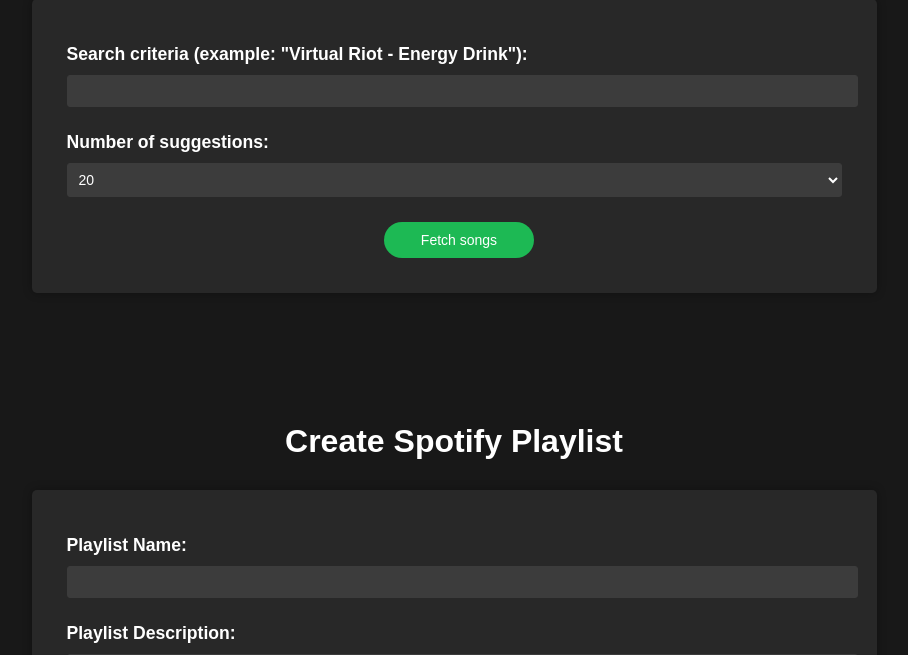
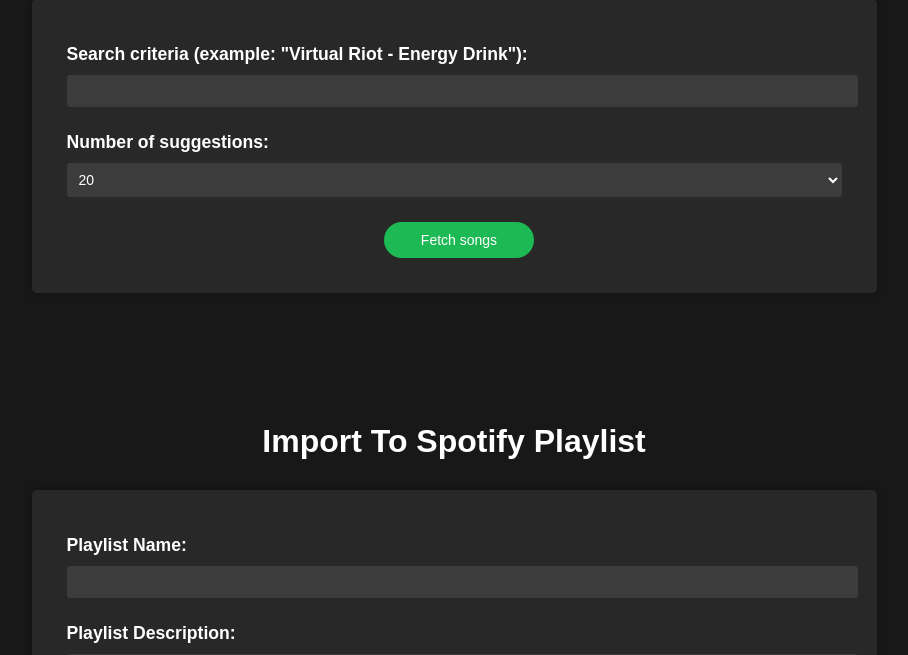
Before and after one commit to w3bdesign/spotify-import, a Flask app: page / in a window 1280 px wide. Shown: the part 199-854 px from the top of the page, without its empty margins (186-1094 px from the left). Run offline with Flask 3, Linux system fonts and the light colour scheme.

Commit message:
Update header text

```diff
--- a/templates/index.html
+++ b/templates/index.html
@@ -48,7 +48,7 @@
     </form>
     <br />
     <div class="form-background" id="song-suggestions"></div>
-    <h1>Create Spotify Playlist</h1>
+    <h1>Import To Spotify Playlist</h1>
     <form class="form" method="post" id="playlist-form">
       <label class="form__label" for="playlist_name">Playlist Name:</label>
       <input
```
